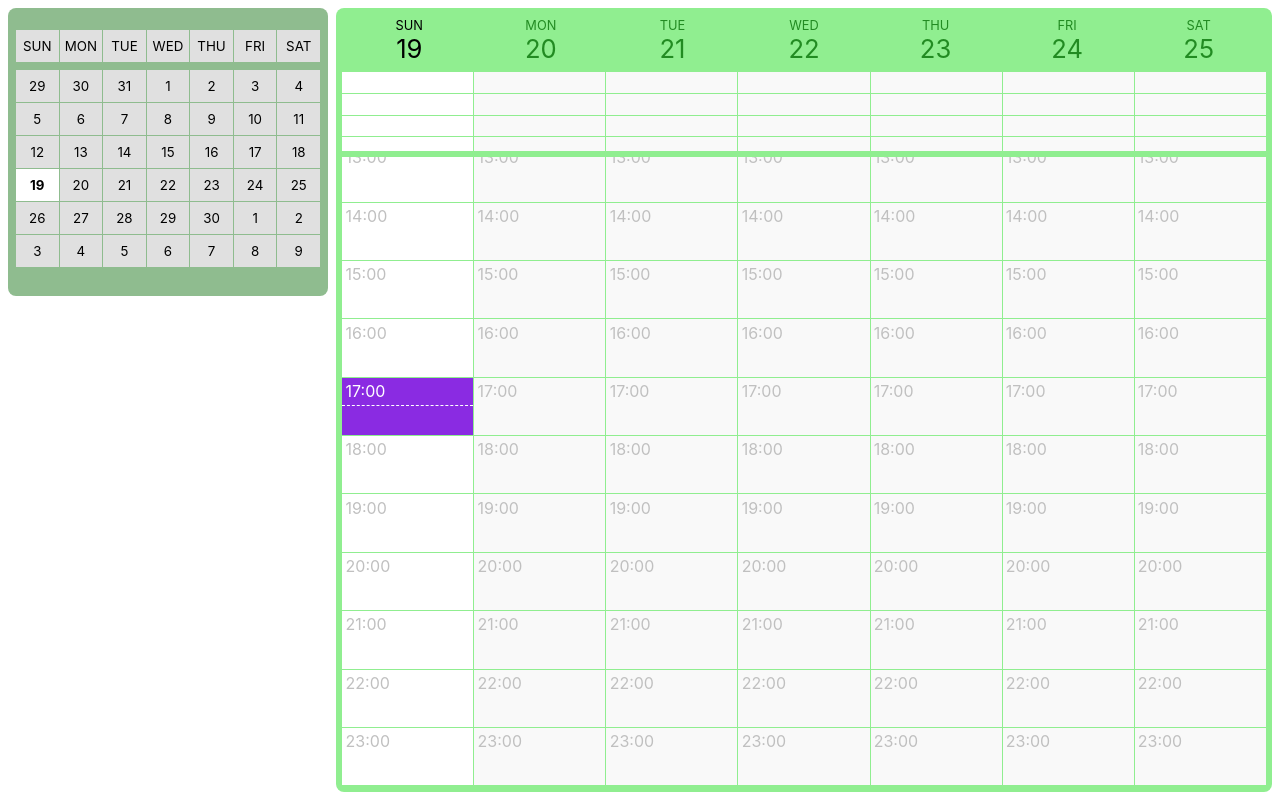
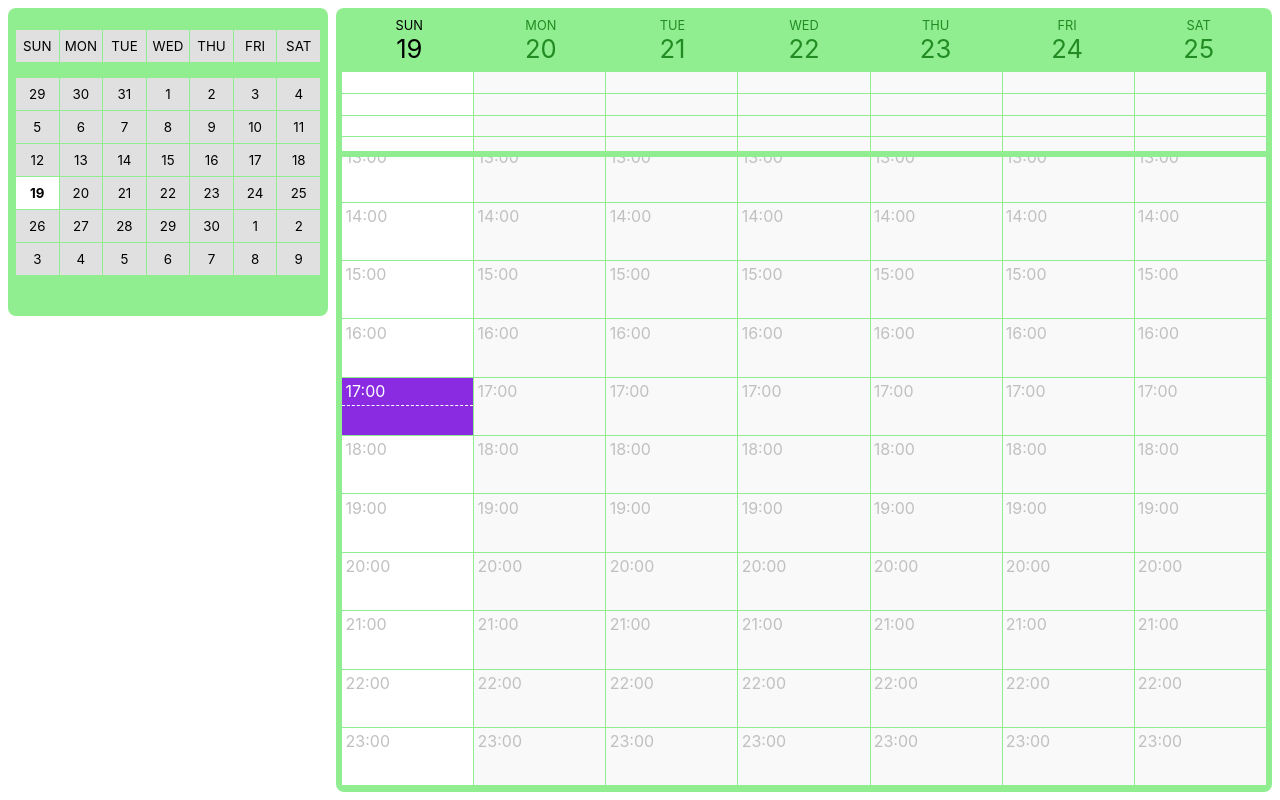
Before and after one commit to nkoster/calendar, a React (Create React App) app: page / in a window 1280 px wide. Built offline with nearby package versions, Linux system fonts and the light colour scheme; the HTML template or start-up script is replaced by a standard one.

Commit message:
Make content display flex

```diff
--- a/src/components/ContainerMonth.css
+++ b/src/components/ContainerMonth.css
@@ -3,7 +3,9 @@
     left: .5rem;
     top: .5rem;
     width: var(--left-width);
-    height: 18rem;
-    background-color: darkseagreen;
+    min-height: 17rem;
+    background-color: lightgreen;
     border-radius: var(--main-border-radius);
+    display: flex;
+    flex-direction: column;
 }
```
